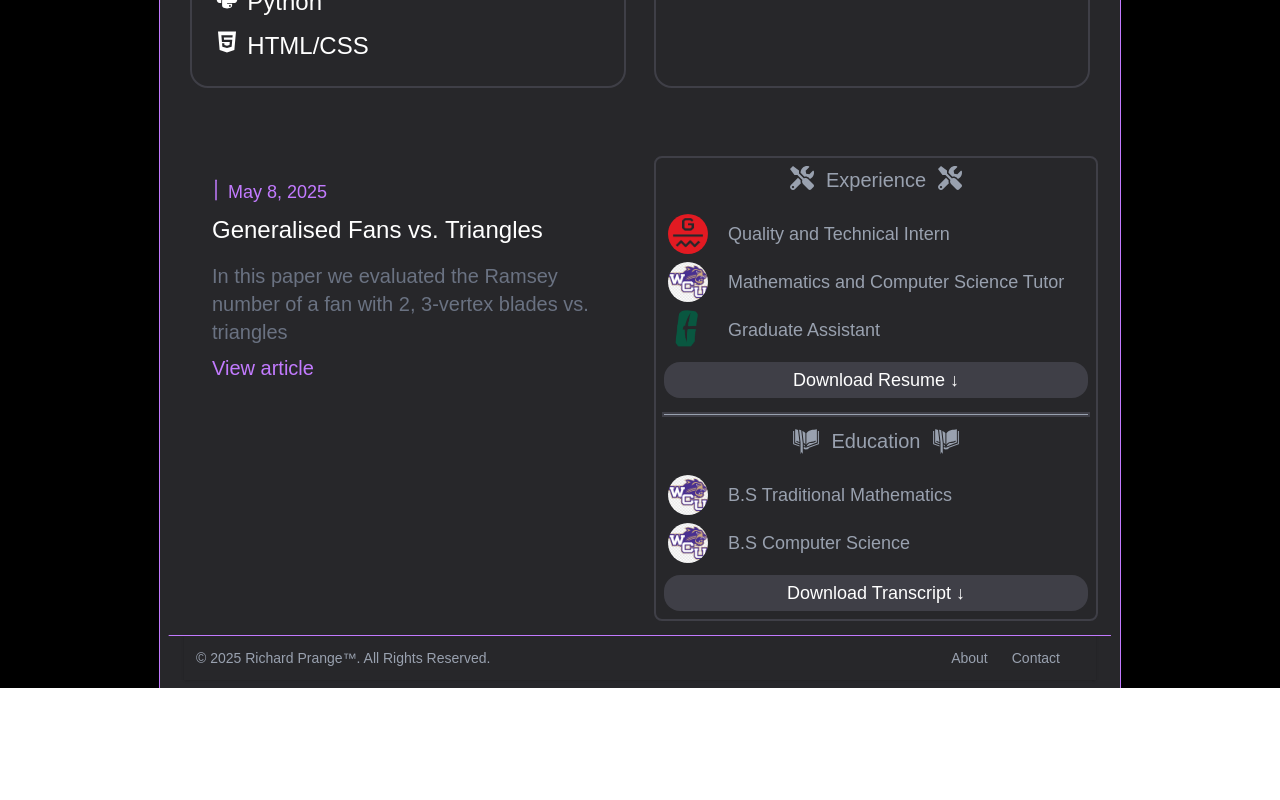
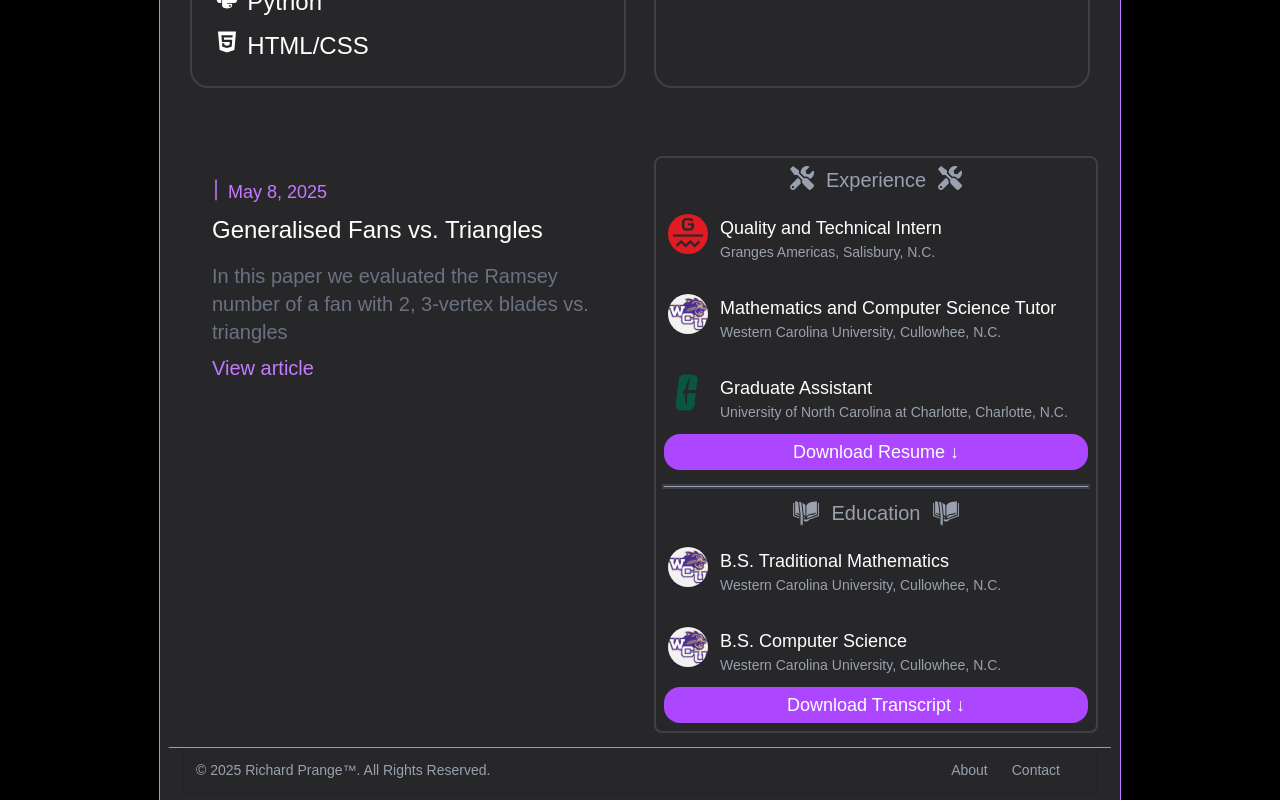
Before and after one commit to rwprange1/Personal-Website, a React (Vite) app: page / in a window 1280 px wide. Shown: the part 1042-1842 px from the top of the page. Before the commit the page ends 1730 px from the top, so only its background shows below. Built offline with nearby package versions, Linux system fonts and the light colour scheme.

Commit message:
some edits to the work and education component on the landing page

```diff
--- a/src/Components/Work/Work.tsx
+++ b/src/Components/Work/Work.tsx
@@ -15,25 +15,34 @@ function Work(){
                 <FaTools size="1.2em" />
             </h1>
 
-            <div className="pt-5 p-1  ">
-                <div className="rounded-full flex space-x-2 pb-2">
-                    <img className="w-10 h-10 rounded-full" src={gran} alt="gran"/>
-                    <text className="px-3 py-1.5"> Quality and Technical Intern </text>
-                </div>
-                <div className="  rounded-full flex space-x-2  pb-2">
-                    <img className="w-10 h-10 rounded-full" src={wcu} alt="gran"/>
-                    <text className="px-3 py-1.5"> Mathematics and Computer Science Tutor </text>
-                </div>
-
-                <div className="  rounded-full flex space-x-2  pb-2">
-                    <img className="w-10 h-10 rounded-full" src={clt} alt="gran"/>
-                    <text className="px-3 py-1.5"> Graduate Assistant </text>
-                </div>
-
+            <div className="pt-5 p-1  mb-2">
+               <ul role="list">
+                    <li className="flex py-4 first:pt-0 last:pb-0">
+                        <img className="h-10 w-10 rounded-full" src={gran} alt="" />
+                        <div className="ml-3 overflow-hidden">
+                            <p className="text-md md:text-lg font-medium text-gray-900 dark:text-white">Quality and Technical Intern</p>
+                            <p className="truncate text-sm md:text-md text-gray-500 dark:text-gray-400">Granges Americas, Salisbury, N.C.</p>
+                        </div>
+                    </li>
+                    <li className="flex py-4 first:pt-0 last:pb-0">
+                        <img className="h-10 w-10 rounded-full" src={wcu} alt="" />
+                        <div className="ml-3 overflow-hidden">
+                            <p className="text-md md:text-lg text-gray-900 dark:text-white"> Mathematics and Computer Science Tutor</p>
+                            <p className="truncate text-sm md:text-md text-gray-500 dark:text-gray-400">Western Carolina University, Cullowhee, N.C.</p>
+                        </div>
+                    </li>
+                    <li className="flex py-4 first:pt-0 last:pb-0">
+                        <img className="h-10 w-10 rounded-full" src={clt} alt="" />
+                        <div className="ml-3 overflow-hidden">
+                            <p className="text-md md:text-lgfont-medium text-gray-900 dark:text-white">Graduate Assistant</p>
+                            <p className="truncate text-sm md:text-md text-gray-500 dark:text-gray-400">University of North Carolina at Charlotte, Charlotte, N.C.</p>
+                        </div>
+                    </li>
+                </ul>
 
             </div>
 
-          <a href="/res.pdf" download="Richard-Resume.pdf" className=" w-full text-center rounded-2xl px-2 py-1 text-white bg-purple-500  hover:bg-purple-600  dark:bg-zinc-700 dark:hover:bg-zinc-600">Download Resume &darr;</a>
+          <a href="/res.pdf" download="Richard-Resume.pdf" className=" w-full text-center rounded-2xl px-2 py-1 text-white bg-purple-500  hover:bg-purple-600">Download Resume &darr;</a>
 
             <hr className="mt-4 w-full outline-1 outline-gray-300 dark:outline-zinc-700 dark:outline-2"></hr>
 
@@ -45,21 +54,28 @@ function Work(){
 
             </h1>
 
-            <div className="pt-5 p-1 border-spacing-y-2  ">
-                <div className="rounded-full flex space-x-2 pb-2">
-                    <img className="w-10 h-10 rounded-full" src={wcu} alt="gran"/>
-                    <text className="px-3 py-1.5"> B.S Traditional Mathematics </text>
-                </div>
-                <div className="  rounded-full flex space-x-2  pb-2">
-                    <img className="w-10 h-10 rounded-full" src={wcu} alt="gran"/>
-                    <text className="px-3 py-1.5"> B.S Computer Science</text>
-                </div>
+            <div className="pt-5 p-1 border-spacing-y-2  mb-2 ">
+                <ul role="list">
+                    <li className="flex py-4 first:pt-0 last:pb-0">
+                        <img className="h-10 w-10 rounded-full" src={wcu} alt="" />
+                        <div className="ml-3 overflow-hidden">
+                            <p className="text-md md:text-lg font-medium text-gray-900 dark:text-white"> B.S. Traditional Mathematics</p>
+                            <p className="truncate text-sm md:text-md text-gray-500 dark:text-gray-400">Western Carolina University, Cullowhee, N.C.</p>
+                        </div>
+                    </li>
+                    <li className="flex py-4 first:pt-0 last:pb-0">
+                        <img className="h-10 w-10 rounded-full" src={wcu} alt="" />
+                        <div className="ml-3 overflow-hidden">
+                            <p className="text-md md:text-lg font-medium text-gray-900 dark:text-white"> B.S. Computer Science</p>
+                            <p className="truncate text-sm md:text-md text-gray-500 dark:text-gray-400">Western Carolina University, Cullowhee, N.C.</p>
+                        </div>
+                    </li>
+                </ul>
+            </div>
 
 
 
-
-            </div>
-            <a href="/transcript.pdf" download="Richard-trans.pdf" className="p-2 w-full text-center rounded-2xl text-white px-2 py-1 bg-purple-500  hover:bg-purple-600 dark:bg-zinc-700 dark:hover:bg-zinc-600">Download Transcript &darr;</a>
+            <a href="/transcript.pdf" download="Richard-trans.pdf" className="p-2 w-full text-center rounded-2xl text-white px-2 py-1 bg-purple-500  hover:bg-purple-600">Download Transcript &darr;</a>
 
 
 
```
